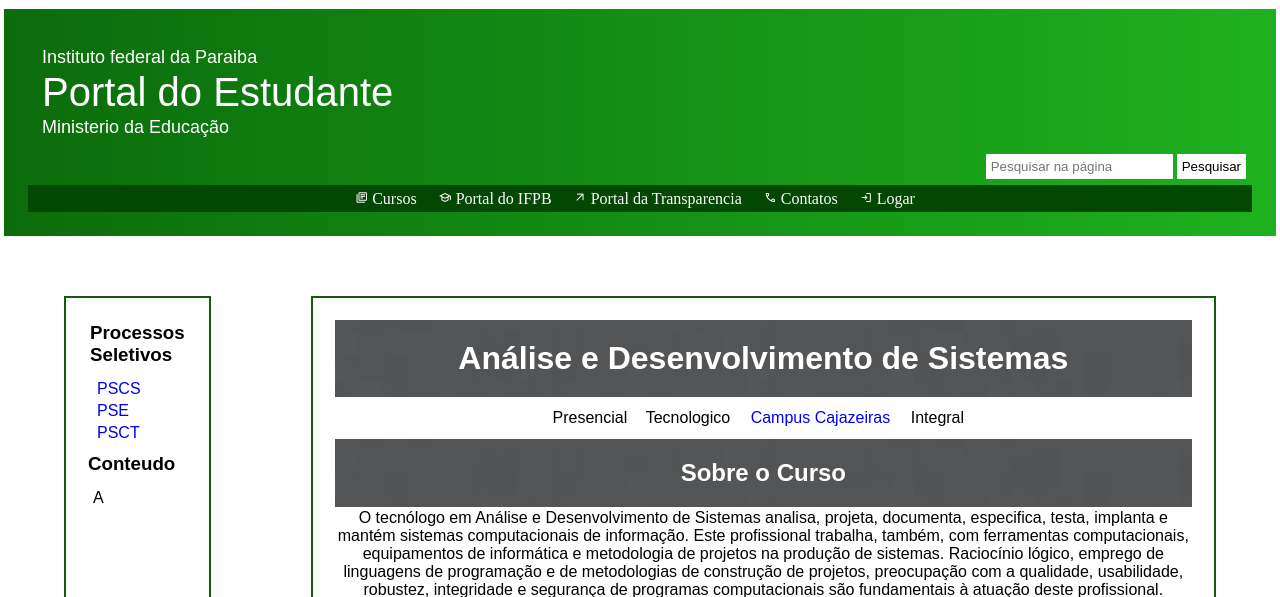
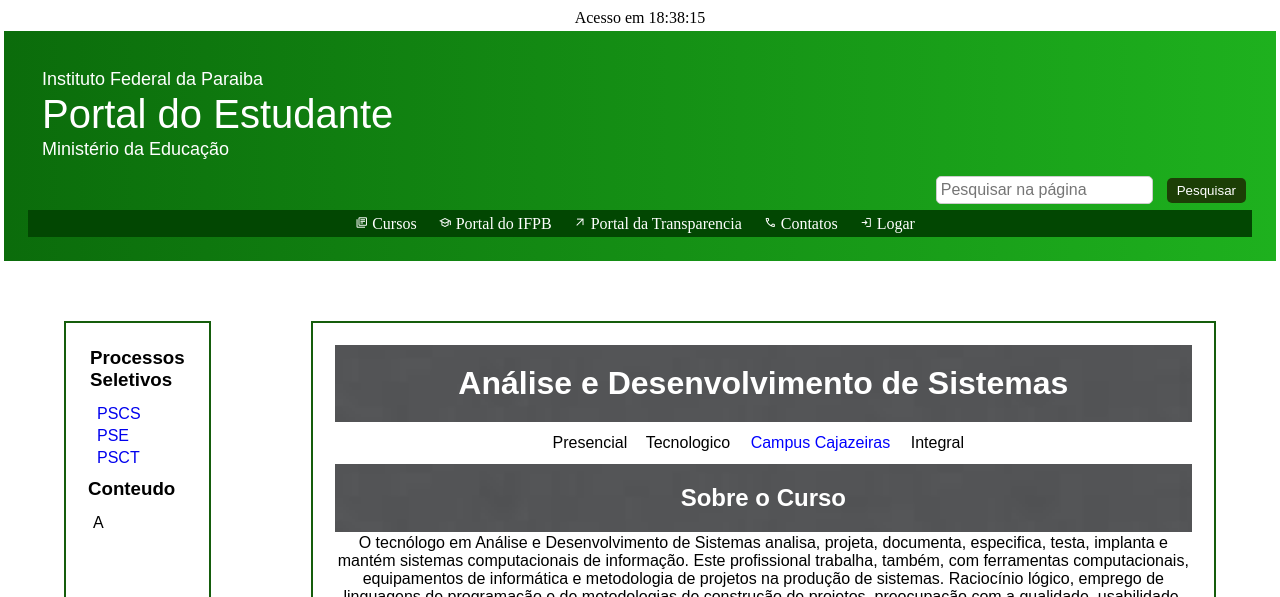
Before and after one commit to Altamira-GCM/Projeto-Final-GCM, a website: page paginaprincipal.html in a window 1280 px wide. Shown: the top 597 px of the page. Drawn offline with nearby package versions, Linux system fonts and the light colour scheme.

Commit message:
Adicionando script para exibir a hora em que o site foi acessado

```diff
--- a/paginaprincipal.css
+++ b/paginaprincipal.css
@@ -89,18 +89,21 @@
 
 
 .buscar input {
-  padding: 5px;
-  border-radius: 1px;
-  border-width: 0;
+    padding: 4px;
+    border: 1px solid #ccc;
+    border-radius: 5px;
+    font-size: 16px;
+    flex: 1;
 }
 
 .buscar button {
-  padding: 5px;
-  border-width: 0;
-  border-radius: 1px;
-  background-color: #fff;
-  margin-left: 0px;
-  cursor: pointer;
+    padding: 5px 10px;
+    background-color: #1c3f06;
+    color: #fff;
+    border: none;
+    border-radius: 5px;
+    margin-left: 10px;
+    cursor: pointer;
 }
 
 .sobre {
--- a/paginaprincipal.html
+++ b/paginaprincipal.html
@@ -17,7 +17,7 @@
 <body>
 
     <div class="barra">
-
+        <p id="hora-atual"></p>
     </div>
 
     <header id="header">
@@ -25,16 +25,16 @@
             <div class="content">
                 <div class="principal">
                     <div class="logo">
-                        <p>Instituto federal da Paraiba</p>
+                        <p>Instituto Federal da Paraiba</p>
 
                         <a href="/">Portal do Estudante</a>
 
-                        <p>Ministerio da Educação</p>
+                        <p>Ministério da Educação</p>
                     </div>
                     <div class="buscar">
                         <form>
                             <input type="text" placeholder="Pesquisar na página">
-                            <button>Pesquisar</button>
+                            <button> Pesquisar </button>
                         </form>
                     </div>
                 </div>
@@ -207,5 +207,6 @@
         <p>Página desenvolvida Por Gustavo Bardavid</p>
         <p>Projeto Final da Disciplina de Gerência de Configuração e Mudança</p>
     </footer>
+    <script src="script.js"></script>
 </body>
 </html>
--- /dev/null
+++ b/script.js
@@ -0,0 +1,15 @@
+function exibirHoraAtual() {
+    let data = new Date();
+    let hora = data.getHours();
+    let minutos = data.getMinutes();
+    let segundos = data.getSeconds();
+
+    hora = hora < 10 ? "0" + hora : hora;
+    minutos = minutos < 10 ? "0" + minutos : minutos;
+    segundos = segundos < 10 ? "0" + segundos : segundos;
+
+    let horaAtual = hora + ":" + minutos + ":" + segundos;
+    document.querySelector("#hora-atual").innerHTML = `Acesso em ${horaAtual}`;
+}
+
+exibirHoraAtual();
```
